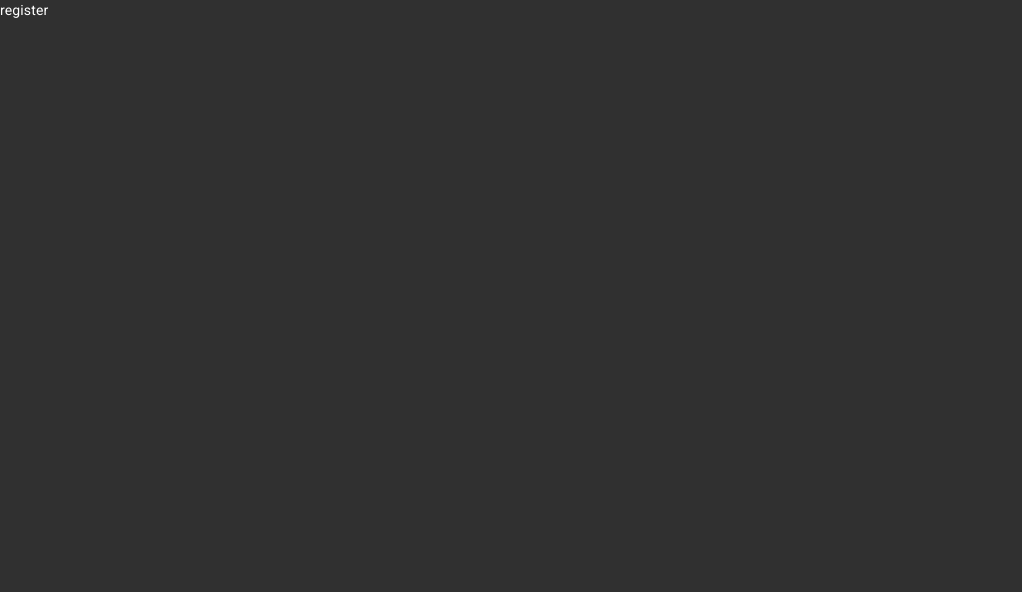
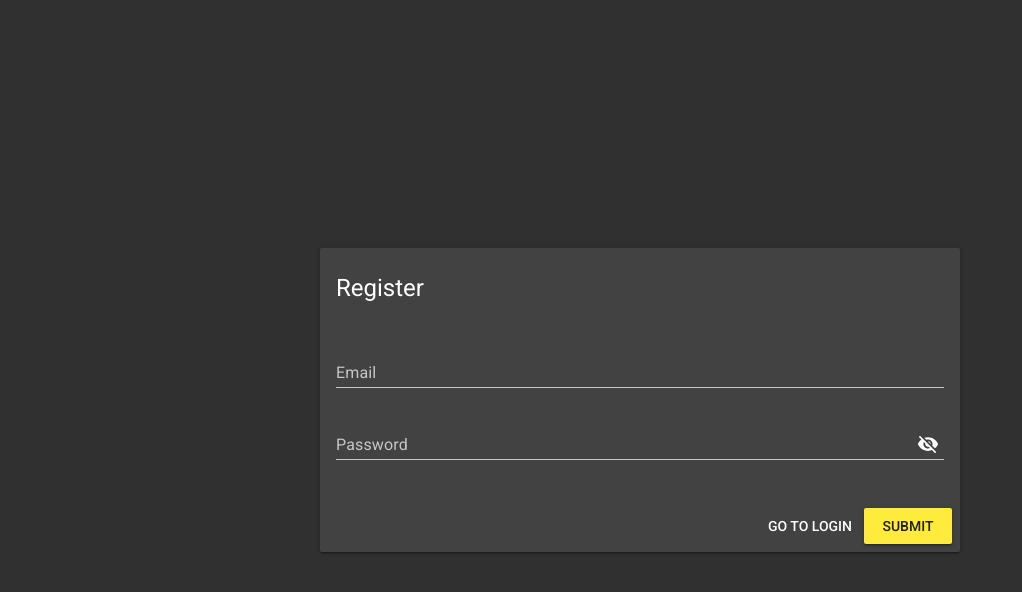
Before and after one commit to easierbycode/nuxt-news, a Nuxt app: page /register in a window 1280 px wide. Shown: the top 592 px of the page, without its empty margins (0-1022 px from the left). Built offline with nearby package versions, Linux system fonts and the light colour scheme; no server answers.

Commit message:
add firestore and vuelidate

```diff
--- /dev/null
+++ b/middleware/auth.ts
@@ -0,0 +1,5 @@
+export default function({ store, redirect }) {
+    if (store.getters.isAuthenticated) {
+        return redirect('/');
+    }
+}
--- a/nuxt.config.js
+++ b/nuxt.config.js
@@ -52,7 +52,8 @@ export default {
   // Plugins to run before rendering page: https://go.nuxtjs.dev/config-plugins
   plugins: [
     { src: '~/plugins/vue-material' },
-    { src: '~/plugins/axios' }
+    { src: '~/plugins/axios' },
+    { src: '~/plugins/firestore' }
   ],
 
   // Auto import components: https://go.nuxtjs.dev/config-components
@@ -76,10 +77,16 @@ export default {
     proxy: true
   },
   proxy: {
-    '/api': {
+    '/api/': {
       target: 'https://newsapi.org/v2/',
       pathRewrite: {
         '^/api/': ''
+      }
+    },
+    '/register/': {
+      target: 'https://identitytoolkit.googleapis.com/v1/accounts:signUp?key=AIzaSyDShrAeyOZW-5V0fCmT2B_sTWnW-mysSqg',
+      pathRewrite: {
+        '^/register/': ''
       }
     }
   },
--- a/package.json
+++ b/package.json
@@ -19,7 +19,11 @@
     "@nuxt/typescript-build": "^2.0.4",
     "@nuxtjs/axios": "^5.13.1",
     "@nuxtjs/proxy": "^2.1.0",
+    "@types/vuelidate": "^0.7.13",
+    "firebase": "^8.2.9",
+    "md5": "^2.3.0",
     "node-sass": "^5.0.0",
-    "sass-loader": "^10.1.1"
+    "sass-loader": "^10.1.1",
+    "vuelidate": "^0.7.6"
   }
 }
--- a/pages/index.vue
+++ b/pages/index.vue
@@ -10,8 +10,19 @@
       </nuxt-link>
 
       <div class="md-toolbar-section-end">
-        <md-button to='/login'>Login</md-button>
-        <md-button to='/register'>Register</md-button>
+        <template v-if='isAuthenticated'>
+          <md-button>
+            <md-avatar><img :src="user.avatar" :alt="user.email"></md-avatar>
+            {{ user.email }}
+          </md-button>
+          <md-button>Logout</md-button>
+        </template>
+
+        <template v-else>
+          <md-button to='/login'>Login</md-button>
+          <md-button to='/register'>Register</md-button>
+        </template>
+
         <md-button class="md-accent" @click='showRightSidepanel = true'>Categories</md-button>
       </div>
     </md-toolbar>
@@ -138,6 +149,12 @@
       },
       country() {
         return this.$store.getters.country;
+      },
+      user() {
+        return this.$store.getters.user;
+      },
+      isAuthenticated() {
+        return this.$store.getters.isAuthenticated;
       }
     },
     methods: {
--- a/pages/login/index.vue
+++ b/pages/login/index.vue
@@ -1,3 +1,10 @@
 <template>
     <p>login</p>
 </template>
+
+
+<script lang="ts">
+export default {
+    middleware: 'auth'
+}
+</script>
--- a/pages/register/index.vue
+++ b/pages/register/index.vue
@@ -1,3 +1,108 @@
 <template>
-    <p>register</p>
+    <div class="md-layout md-alignment-center-center" style='height: 100vh'>
+        <md-card class="md-layout-item md-size-50">
+            <md-card-header>
+                <div class="md-title">Register</div>
+            </md-card-header>
+
+            <!-- Registration form -->
+            <form @submit.prevent='validateForm'>
+                <md-card-content>
+                    <md-field md-clearable :class="getValidationClass('email')">
+                        <label for="email">Email</label>
+                        <md-input :disabled='loading' type='email' name='email' id='email' autocomplete='email' v-model='form.email' />
+                        <span class="md-error" v-if='!$v.form.email.required'>Email is required</span>
+                        <span class="md-error" v-else-if='!$v.form.email.email'>Invalid email</span>
+                    </md-field>
+
+                    <md-field :class="getValidationClass('password')">
+                        <label for="password">Password</label>
+                        <md-input :disabled='loading' id="password" type='password' name='password' autocomplete='password' v-model='form.password'></md-input>
+                        <span class="md-error" v-if='!$v.form.password.required'>Password is required</span>
+                        <span class="md-error" v-else-if='!$v.form.password.minLength'>Password too short</span>
+                        <span class="md-error" v-else-if='!$v.form.password.maxLength'>Password too long</span>
+                    </md-field>
+                </md-card-content>
+
+                <md-card-actions>
+                    <md-button @click="$router.push('/login')">Go to Login</md-button>
+                    <md-button :disabled='loading' class="md-primary md-raised" type='submit'>Submit</md-button>
+                </md-card-actions>
+            </form>
+
+            <md-snackbar :md-active.sync='isAuthenticated'>
+                {{ form.email }} was successfully registered!
+            </md-snackbar>
+        </md-card>
+    </div>
 </template>
+
+
+<script lang="ts">
+import { validationMixin } from 'vuelidate';
+import { required, email, minLength, maxLength } from 'vuelidate/lib/validators';
+
+export default {
+    middleware: 'auth',
+    mixins: [validationMixin],
+    data: () => ({
+        form: {
+            email: '',
+            password: ''
+        }
+    }),
+    // vetur does not recognize vuelidate validations
+    // https://github.com/vuejs/vetur/issues/1984
+    validations: {
+        form: {
+            email: {
+                required,
+                email
+            },
+            password: {
+                required,
+                minLength: minLength(6),
+                maxLength: maxLength(20)
+            }
+        }
+    },
+    computed: {
+        loading() {
+            return this.$store.getters.loading;
+        },
+        isAuthenticated() {
+            return this.$store.getters.isAuthenticated;
+        }
+    },
+    watch: {
+        isAuthenticated(value) {
+            if (value) {
+                setTimeout(() => this.$router.push('/'), 2000);
+            }
+        }
+    },
+    methods: {
+        validateForm() {
+            this.$v.$touch();
+            if (!this.$v.$invalid) {
+                this.registerUser();
+            }
+        },
+        async registerUser() {
+            await this.$store.dispatch('authenticateUser', {
+                email: this.form.email,
+                password: this.form.password,
+                returnSecureToken: true
+            })
+        },
+        getValidationClass(fieldName: string): object | void {
+            const field = this.$v.form[fieldName];
+            if (field) {
+                return {
+                    'md-invalid': field.$invalid && field.$dirty
+                }
+            }
+        }
+    }
+}
+</script>
--- /dev/null
+++ b/plugins/firestore.js
@@ -0,0 +1,22 @@
+import firebase from 'firebase/app';
+import 'firebase/firestore';
+
+var firebaseConfig = {
+    apiKey: "AIzaSyDShrAeyOZW-5V0fCmT2B_sTWnW-mysSqg",
+    authDomain: "nuxt-reader.firebaseapp.com",
+    projectId: "nuxt-reader",
+    storageBucket: "nuxt-reader.appspot.com",
+    messagingSenderId: "814502464553",
+    appId: "1:814502464553:web:386e531f734e24f6912038",
+    measurementId: "G-VWPF1ED89M"
+  };
+  // Initialize Firebase
+  firebase.initializeApp(firebaseConfig);
+
+  firebase.firestore().settings({
+      timestampsInSnapshots: true
+  });
+
+  const db = firebase.firestore();
+
+  export default db;
--- a/store/index.ts
+++ b/store/index.ts
@@ -1,4 +1,6 @@
 import Vuex from 'vuex';
+import md5 from 'md5';
+import db from '~/plugins/firestore';
 
 
 const createStore = () => {
@@ -7,7 +9,9 @@ const createStore = () => {
             headlines: [],
             category: '',
             loading: false,
-            country: 'us'
+            country: 'us',
+            token: '',
+            user: null
         },
         mutations: {
             // payload is headlines
@@ -25,6 +29,14 @@ const createStore = () => {
             // payload is country
             setCountry(state, payload) {
                 state.country = payload;
+            },
+            // payload is token
+            setToken(state, payload) {
+                state.token = payload;
+            },
+            // payload is user object
+            setUser(state, payload) {
+                state.user = payload;
             }
         },
         actions: {
@@ -35,13 +47,35 @@ const createStore = () => {
                 const { articles } = await this.$axios.$get(payload);
                 commit('setLoading', false);
                 commit('setHeadlines', articles);
+            },
+            // payload is userPayload
+            async authenticateUser(context, payload) {
+                let { commit } = context;
+                try {
+                    commit('setLoading', true);
+                    const authUserData = await this.$axios.$post(
+                        '/register/',
+                        payload
+                    );
+                    const avatar = `http://gravatar.com/avatar/${md5(authUserData.email)}?d=identicon`;
+                    const user = { email: authUserData.email, avatar };
+                    await db.collection('users').doc(payload.email).set(user);
+                    commit('setUser', user);
+                    commit('setToken', authUserData.idToken);
+                    commit('setLoading', false);
+                } catch(err) {
+                    console.error(err);
+                    commit('setLoading', false);
+                }
             }
         },
         getters: {
             headlines: state => state.headlines,
             category: state => state.category,
             loading: state => state.loading,
-            country: state => state.country
+            country: state => state.country,
+            isAuthenticated: state => !!state.token,
+            user: state => state.user
         }
     })
 }
```
Also changed, not shown: 1 other file (tests, documents, lock files or other folders).
